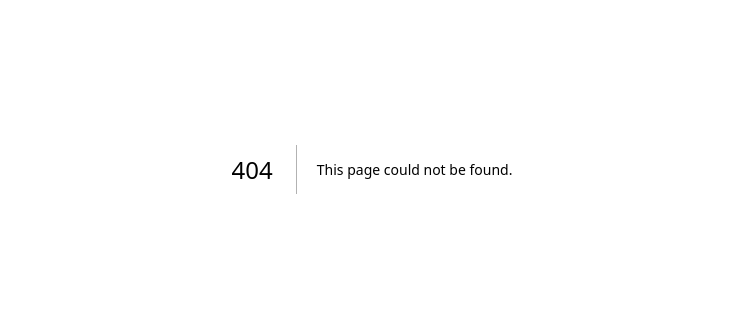
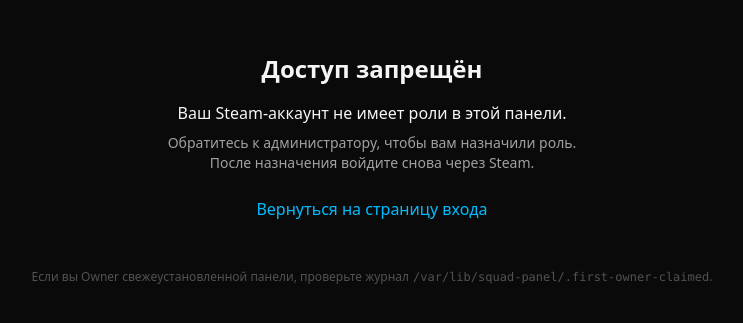
Before and after one commit to seregatipich/squad-admin-panel, a Next.js app in the folder apps/web/: page /no-access in a window 1280 px wide. Before the commit this address had no page. Shown: the part 231-554 px from the top of the page, without its empty margins (268-1011 px from the left). Built offline with nearby package versions, Linux system fonts and the light colour scheme.

Commit message:
feat(web): /no-access landing for cookie-less rejection

```diff
--- /dev/null
+++ b/apps/web/src/app/no-access/page.tsx
@@ -0,0 +1,41 @@
+'use client';
+import Link from 'next/link';
+import { useSearchParams } from 'next/navigation';
+import { Suspense } from 'react';
+
+function NoAccessContent() {
+  const params = useSearchParams();
+  const sid = params.get('steam_id64');
+  return (
+    <main className="flex min-h-screen flex-col items-center justify-center bg-neutral-950 px-4 text-center text-neutral-100">
+      <h1 className="mb-4 text-2xl font-semibold">Доступ запрещён</h1>
+      {sid ? (
+        <p className="mb-2">
+          Steam ID <code className="font-mono text-amber-400">{sid}</code> не имеет роли в этой
+          панели.
+        </p>
+      ) : (
+        <p className="mb-2">Ваш Steam-аккаунт не имеет роли в этой панели.</p>
+      )}
+      <p className="mb-6 max-w-md text-sm text-neutral-400">
+        Обратитесь к администратору, чтобы вам назначили роль. После назначения войдите снова через
+        Steam.
+      </p>
+      <Link href="/login" className="text-sky-400 hover:text-sky-300">
+        Вернуться на страницу входа
+      </Link>
+      <p className="mt-12 text-xs text-neutral-600">
+        Если вы Owner свежеустановленной панели, проверьте журнал
+        <code className="ml-1 font-mono">/var/lib/squad-panel/.first-owner-claimed</code>.
+      </p>
+    </main>
+  );
+}
+
+export default function NoAccessPage() {
+  return (
+    <Suspense fallback={null}>
+      <NoAccessContent />
+    </Suspense>
+  );
+}
```
